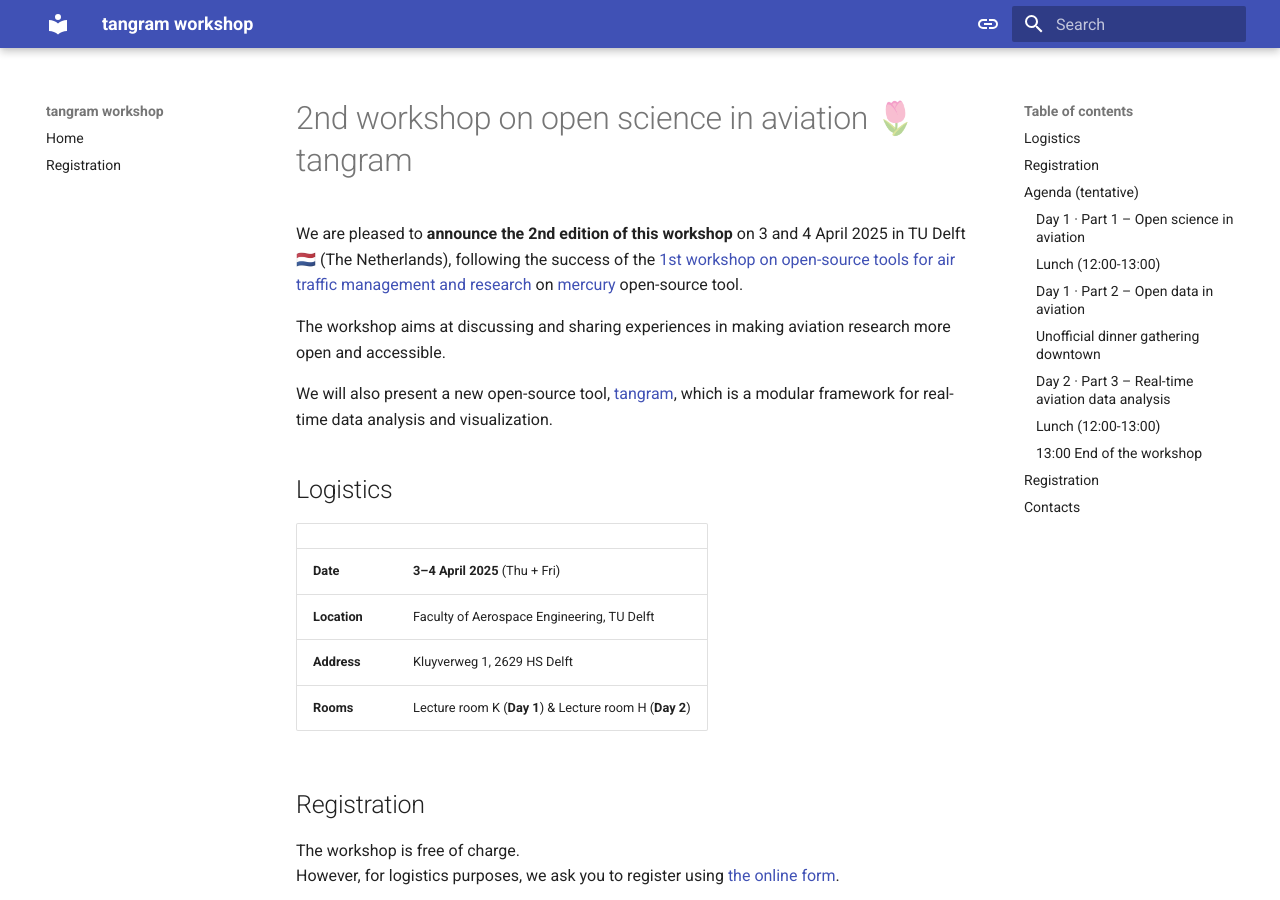
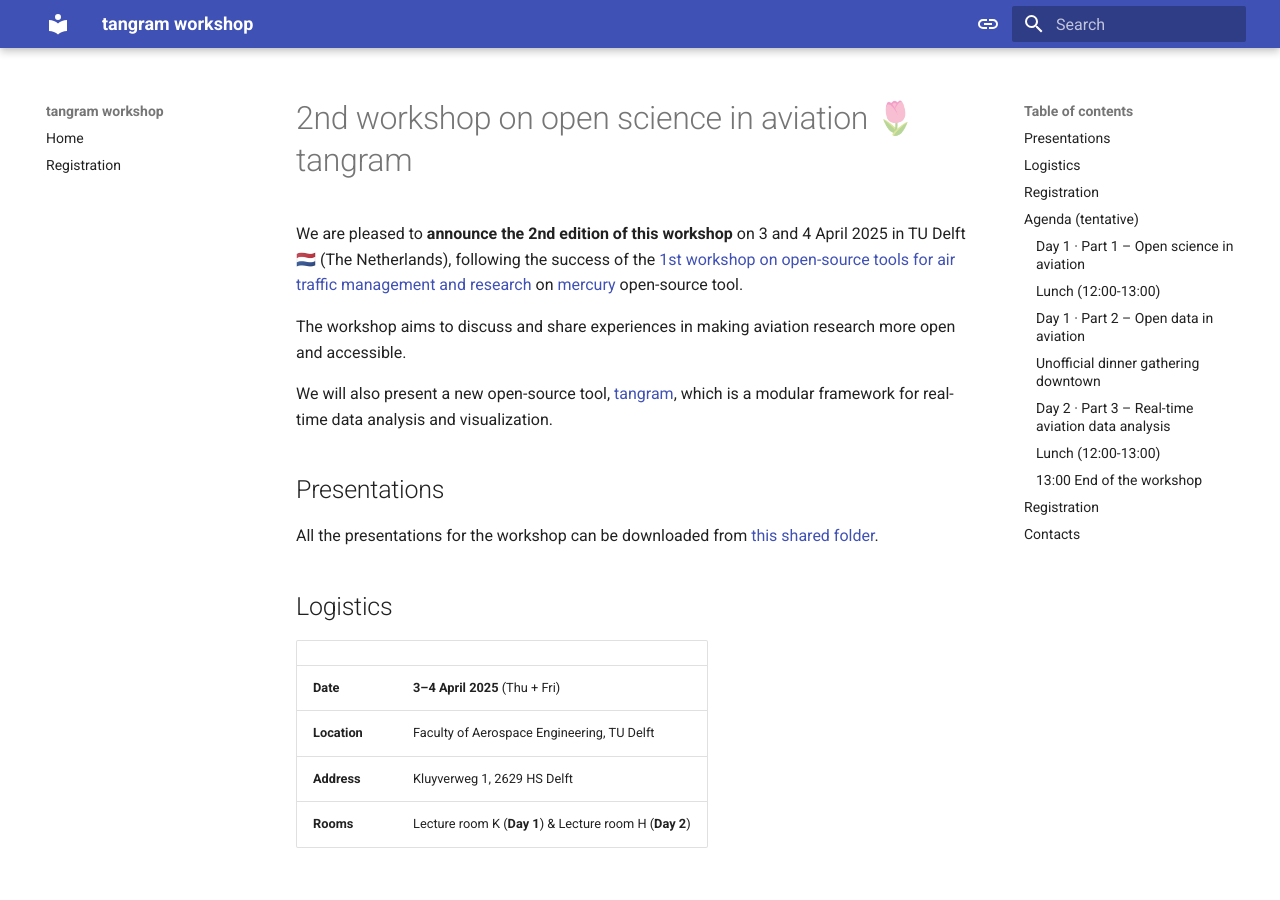
Before and after one commit to open-aviation/workshop, an MkDocs documentation site: the page built from docs/index.md, in a window 1280 px wide and 900 px high. Built offline with MkDocs 1.6.1 and Material for MkDocs 9.7.7, drawn with Linux system fonts in a browser that asks for light colours.

Commit message:
Update index.md

```diff
--- a/docs/index.md
+++ b/docs/index.md
@@ -3,9 +3,13 @@
 We are pleased to **announce the 2nd edition of this workshop** on 3 and 4 April 2025 in TU Delft 🇳🇱 (The Netherlands), following the success of the [1st workshop on open-source tools for air traffic
 management and research](https://blog.westminster.ac.uk/atm-team/open-source-tools-activities/) on [mercury](https://blog.westminster.ac.uk/atm-team/wp-content/uploads/sites/114/2025/01/2024-11-Mercury_tutorial_workshop.pdf) open-source tool.
 
-The workshop aims at discussing and sharing experiences in making aviation research more open and accessible.
+The workshop aims to discuss and share experiences in making aviation research more open and accessible.
 
 We will also present a new open-source tool, [tangram](https://github.com/open-aviation/tangram), which is a modular framework for real-time data analysis and visualization.
+
+## Presentations
+All the presentations for the workshop can be downloaded from [this shared folder](https://surfdrive.surf.nl/files/index.php/s/CdWybBleVlg7nna).
+
 
 ## Logistics
 
@@ -21,7 +25,6 @@
 The workshop is free of charge.
 However, for logistics purposes, we ask you to register using
 [the online form](https://forms.gle/4FNvuQbTYm55Wrv99).
-
 
 
 ## Agenda (tentative)
```
